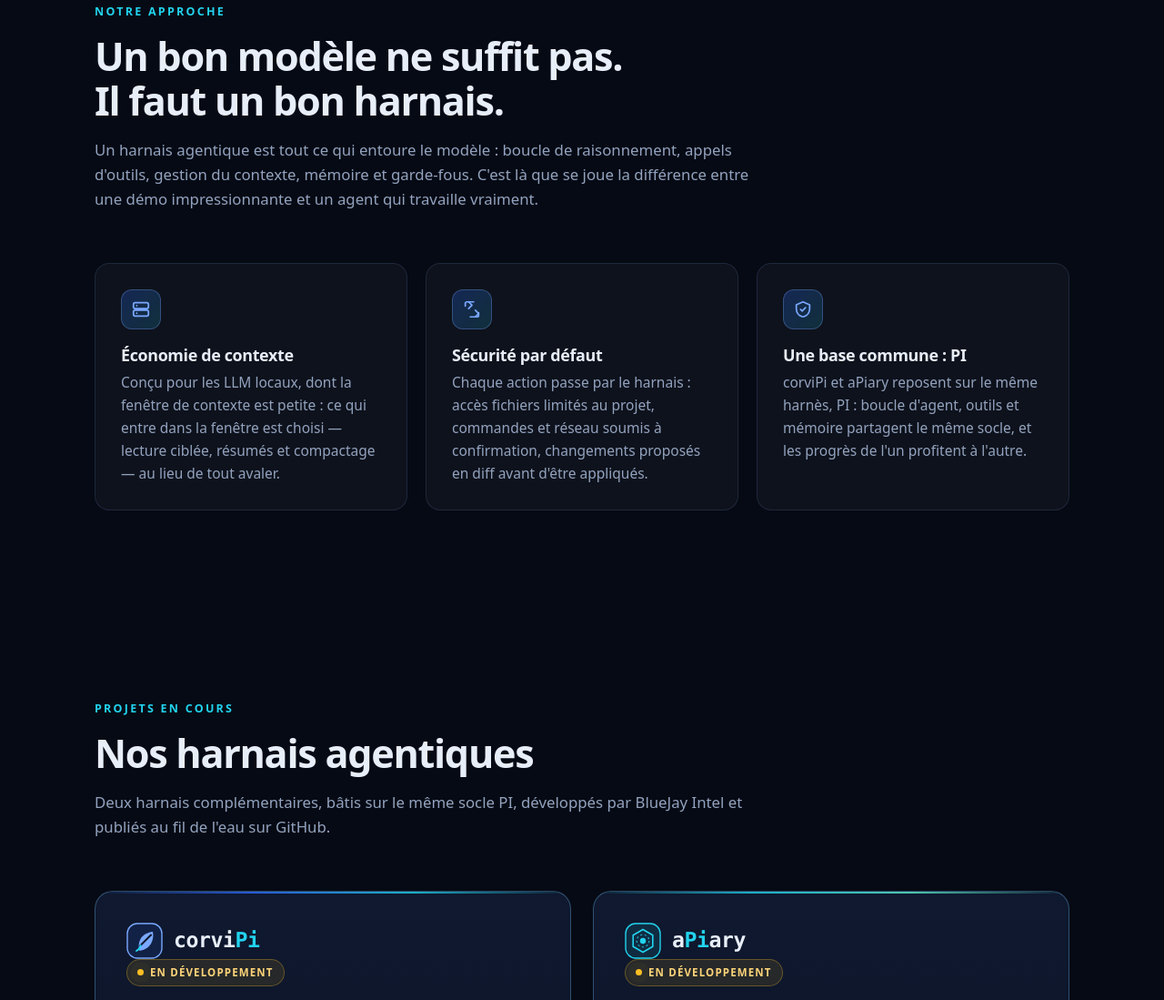
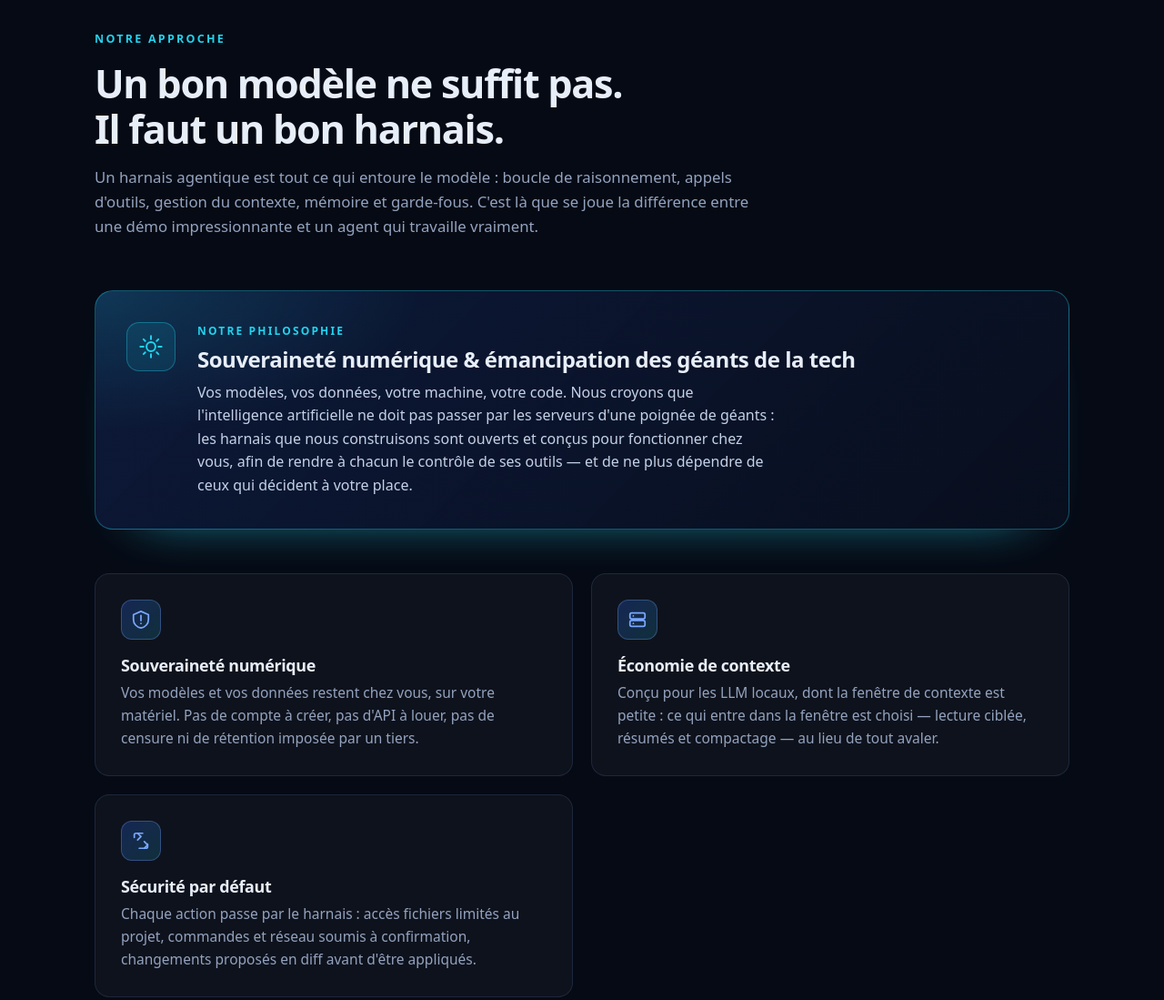
Before and after one commit to Quantum-Caffeine/bluejay-intel, a plain HTML site: page index.html in a window 1280 px wide. Shown: the part 1242-2341 px from the top of the page at 91% size. Drawn offline with Linux system fonts and the light colour scheme.

Commit message:
site: philosophie — souveraineté numérique et émancipation des géants de la tech

```diff
--- a/index.html
+++ b/index.html
@@ -4,11 +4,11 @@
 <meta charset="utf-8">
 <meta name="viewport" content="width=device-width, initial-scale=1">
 <title>BlueJay Intel — corviPi &amp; aPiary, harnais agentiques pour LLM locaux</title>
-<meta name="description" content="BlueJay Intel conçoit des harnais agentiques pour LLM locaux : corviPi, pour travailler sur vos projets en sécurité avec un contexte optimisé, et aPiary, votre agent personnel qui délègue à ses abeilles ouvrières.">
+<meta name="description" content="BlueJay Intel — souveraineté numérique et émancipation des géants de la tech. Harnais agentiques pour LLM locaux : corviPi, pour travailler sur vos projets en sécurité avec un contexte optimisé, et aPiary, votre agent personnel qui délègue à ses abeilles ouvrières.">
 <meta name="theme-color" content="#060a14">
 <meta property="og:type" content="website">
 <meta property="og:title" content="BlueJay Intel — corviPi &amp; aPiary, harnais agentiques pour LLM locaux">
-<meta property="og:description" content="corviPi : travailler sur vos projets en sécurité, sans saturer le contexte. aPiary : un agent personnel entouré de bots qui exécutent vos tâches en autonomie. Tous deux bâtis sur le harnès PI.">
+<meta property="og:description" content="Souveraineté numérique et émancipation des géants de la tech. corviPi : travailler sur vos projets en sécurité, sans saturer le contexte. aPiary : un agent personnel entouré de bots qui exécutent vos tâches en autonomie. Tous deux bâtis sur le harnès PI.">
 <meta name="twitter:card" content="summary_large_image">
 <link rel="icon" href="favicon.svg" type="image/svg+xml">
 <style>
@@ -141,7 +141,7 @@
   .sec-head p{margin-top:16px;color:var(--muted);font-size:1.05rem}
 
   /* Valeurs */
-  .values{display:grid;grid-template-columns:repeat(3,1fr);gap:20px}
+  .values{display:grid;grid-template-columns:repeat(2,1fr);gap:20px}
   @media (max-width:860px){.values{grid-template-columns:1fr}}
   .card{
     background:var(--surface);border:1px solid var(--border);border-radius:var(--radius);
@@ -155,6 +155,26 @@
   .card .ico svg{width:22px;height:22px}
   .card h3{font-size:1.12rem;margin-bottom:8px}
   .card p{color:var(--muted);font-size:.97rem}
+
+  /* Philosophie */
+  .philo{
+    display:flex;gap:24px;align-items:flex-start;
+    padding:clamp(24px,4vw,34px);margin-bottom:clamp(32px,5vw,48px);border-radius:20px;
+    background:
+      radial-gradient(520px 220px at 0% 0%,rgba(34,211,238,.16),transparent 70%),
+      linear-gradient(135deg,rgba(47,107,255,.16),rgba(9,15,30,.9));
+    border:1px solid rgba(34,211,238,.35);
+    box-shadow:0 30px 60px -50px rgba(34,211,238,.9);
+  }
+  .philo .kicker{font-size:12px;font-weight:700;letter-spacing:.18em;text-transform:uppercase;color:var(--cyan);margin-bottom:8px}
+  .philo h3{font-size:clamp(1.15rem,2.2vw,1.5rem);letter-spacing:-.02em;margin-bottom:10px}
+  .philo p{color:#c4d2e8;font-size:1rem;max-width:70ch}
+  .philo-ico{
+    flex:none;width:54px;height:54px;border-radius:14px;display:grid;place-items:center;
+    color:var(--cyan);background:rgba(34,211,238,.10);border:1px solid rgba(34,211,238,.35);
+  }
+  .philo-ico svg{width:28px;height:28px}
+  @media (max-width:560px){.philo{flex-direction:column;gap:16px}}
 
   /* Projets */
   .projects{display:grid;grid-template-columns:1fr 1fr;gap:24px}
@@ -276,7 +296,8 @@
           BlueJay Intel conçoit des <strong>harnais agentiques</strong> pour modèles de langage locaux.
           corviPi pour travailler sur vos projets en sécurité sans saturer le contexte ;
           aPiary pour confier vos tâches à toute une ruche d'agents. Tous deux bâtis sur le
-          <strong>harnès PI</strong>, sans cloud ni fuite de données.
+          <strong>harnès PI</strong>, sans cloud ni fuite de données — pour votre
+          <strong>souveraineté numérique</strong>.
         </p>
         <div class="cta">
           <a class="btn btn-primary" href="#projets">
@@ -329,7 +350,33 @@
           impressionnante et un agent qui travaille vraiment.
         </p>
       </div>
+
+      <div class="philo reveal">
+        <div class="philo-ico" aria-hidden="true">
+          <svg viewBox="0 0 24 24" fill="none" stroke="currentColor" stroke-width="1.7" stroke-linecap="round" stroke-linejoin="round">
+            <path d="M12 2v3"/><path d="M12 19v3"/><path d="M2 12h3"/><path d="M19 12h3"/>
+            <circle cx="12" cy="12" r="4.2"/>
+            <path d="M5 5 6.6 6.6"/><path d="M17.4 17.4 19 19"/><path d="M19 5 17.4 6.6"/><path d="M6.6 17.4 5 19"/>
+          </svg>
+        </div>
+        <div>
+          <div class="kicker">Notre philosophie</div>
+          <h3>Souveraineté numérique &amp; émancipation des géants de la tech</h3>
+          <p>
+            Vos modèles, vos données, votre machine, votre code. Nous croyons que l'intelligence
+            artificielle ne doit pas passer par les serveurs d'une poignée de géants : les harnais que
+            nous construisons sont ouverts et conçus pour fonctionner chez vous, afin de rendre à chacun
+            le contrôle de ses outils — et de ne plus dépendre de ceux qui décident à votre place.
+          </p>
+        </div>
+      </div>
+
       <div class="values">
+        <article class="card reveal">
+          <div class="ico" aria-hidden="true"><svg viewBox="0 0 24 24" fill="none" stroke="currentColor" stroke-width="1.9" stroke-linecap="round" stroke-linejoin="round"><path d="M12 2 3 6v6c0 5 3.9 9.1 9 10 5.1-.9 9-5 9-10V6l-9-4Z"/><path d="M12 7v6"/><path d="M12 16.5h.01"/></svg></div>
+          <h3>Souveraineté numérique</h3>
+          <p>Vos modèles et vos données restent chez vous, sur votre matériel. Pas de compte à créer, pas d'API à louer, pas de censure ni de rétention imposée par un tiers.</p>
+        </article>
         <article class="card reveal">
           <div class="ico" aria-hidden="true"><svg viewBox="0 0 24 24" fill="none" stroke="currentColor" stroke-width="1.9" stroke-linecap="round" stroke-linejoin="round"><rect x="3" y="4" width="18" height="7" rx="2"/><rect x="3" y="13" width="18" height="7" rx="2"/><path d="M7 7.5h.01M7 16.5h.01"/></svg></div>
           <h3>Économie de contexte</h3>
@@ -339,11 +386,6 @@
           <div class="ico" aria-hidden="true"><svg viewBox="0 0 24 24" fill="none" stroke="currentColor" stroke-width="1.9" stroke-linecap="round" stroke-linejoin="round"><path d="m8 3 4 4-4 4"/><path d="m16 13 4 4-4 4"/><path d="M14 3H6a2 2 0 0 0-2 2v3"/><path d="M10 21h8a2 2 0 0 0 2-2v-3"/></svg></div>
           <h3>Sécurité par défaut</h3>
           <p>Chaque action passe par le harnais : accès fichiers limités au projet, commandes et réseau soumis à confirmation, changements proposés en diff avant d'être appliqués.</p>
-        </article>
-        <article class="card reveal">
-          <div class="ico" aria-hidden="true"><svg viewBox="0 0 24 24" fill="none" stroke="currentColor" stroke-width="1.9" stroke-linecap="round" stroke-linejoin="round"><path d="M12 3 4 6.5v5c0 4.6 3.4 8.4 8 9.5 4.6-1.1 8-4.9 8-9.5v-5L12 3Z"/><path d="m9 12 2 2 4-4"/></svg></div>
-          <h3>Une base commune : PI</h3>
-          <p>corviPi et aPiary reposent sur le même harnès, PI : boucle d'agent, outils et mémoire partagent le même socle, et les progrès de l'un profitent à l'autre.</p>
         </article>
       </div>
     </div>
```
